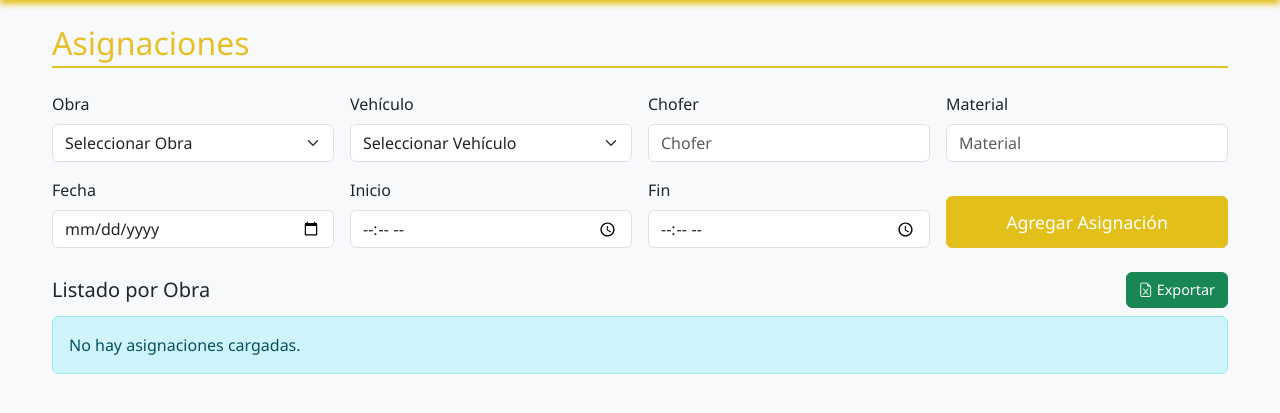
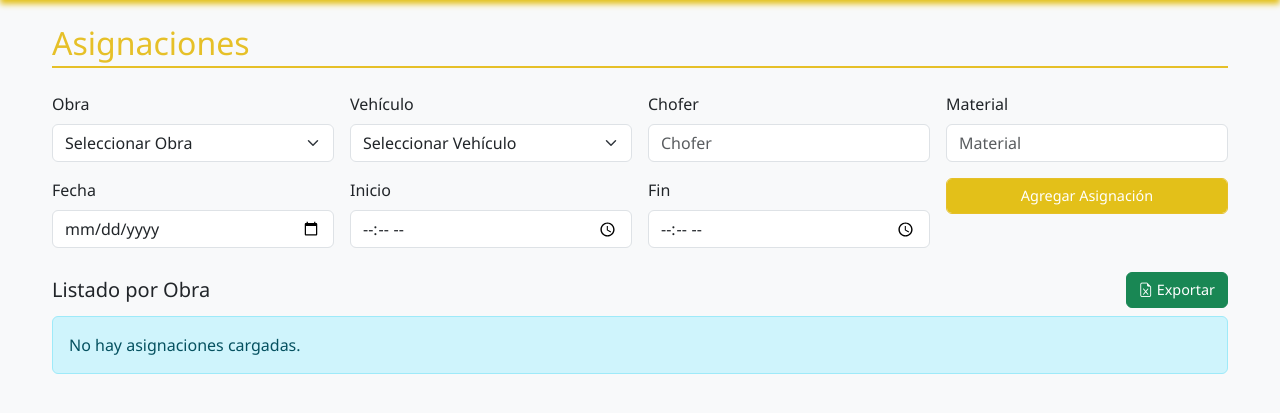
Before and after one commit to santiagonisi/Logistica, a Flask app: page / in a window 1280 px wide. Shown: the part 70-483 px from the top of the page. Run offline with Flask 3, Linux system fonts and the light colour scheme; data comes from the database, SQL or seed files in the repository; data that the repository does not hold is empty.

Commit message:
cambios url

```diff
--- a/logistica/templates/asignaciones.html
+++ b/logistica/templates/asignaciones.html
@@ -57,8 +57,8 @@
     <label class="form-label">Fin</label>
     <input type="time" name="hora_fin" class="form-control" required>
   </div>
-  <div class="col-md-3 d-flex align-items-end">
-  <button type="submit" class="btn btn-primary btn-block btn-agregar-grande">Agregar Asignación</button>
+  <div class="col-md-3">
+    <button type="submit" class="btn btn-primary form-control">Agregar Asignación</button>
 </div>
 
 </form>
```
